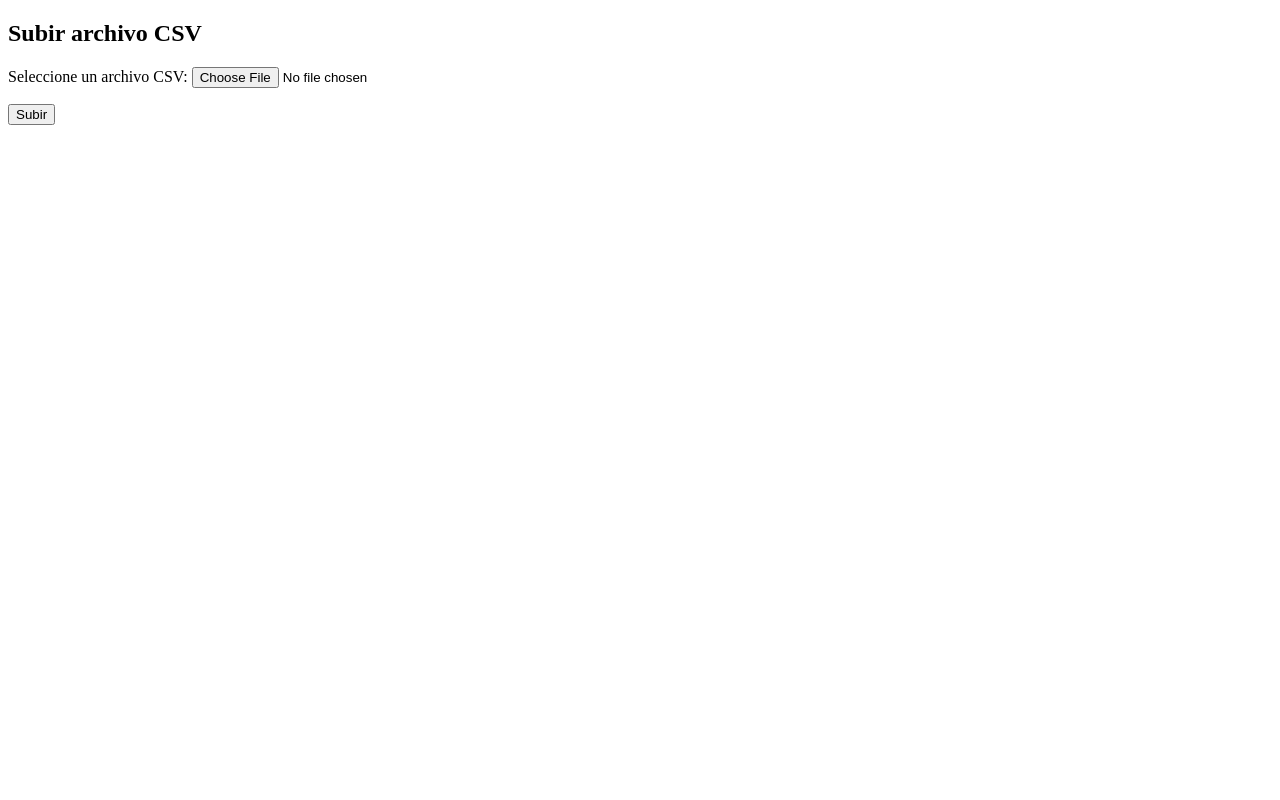
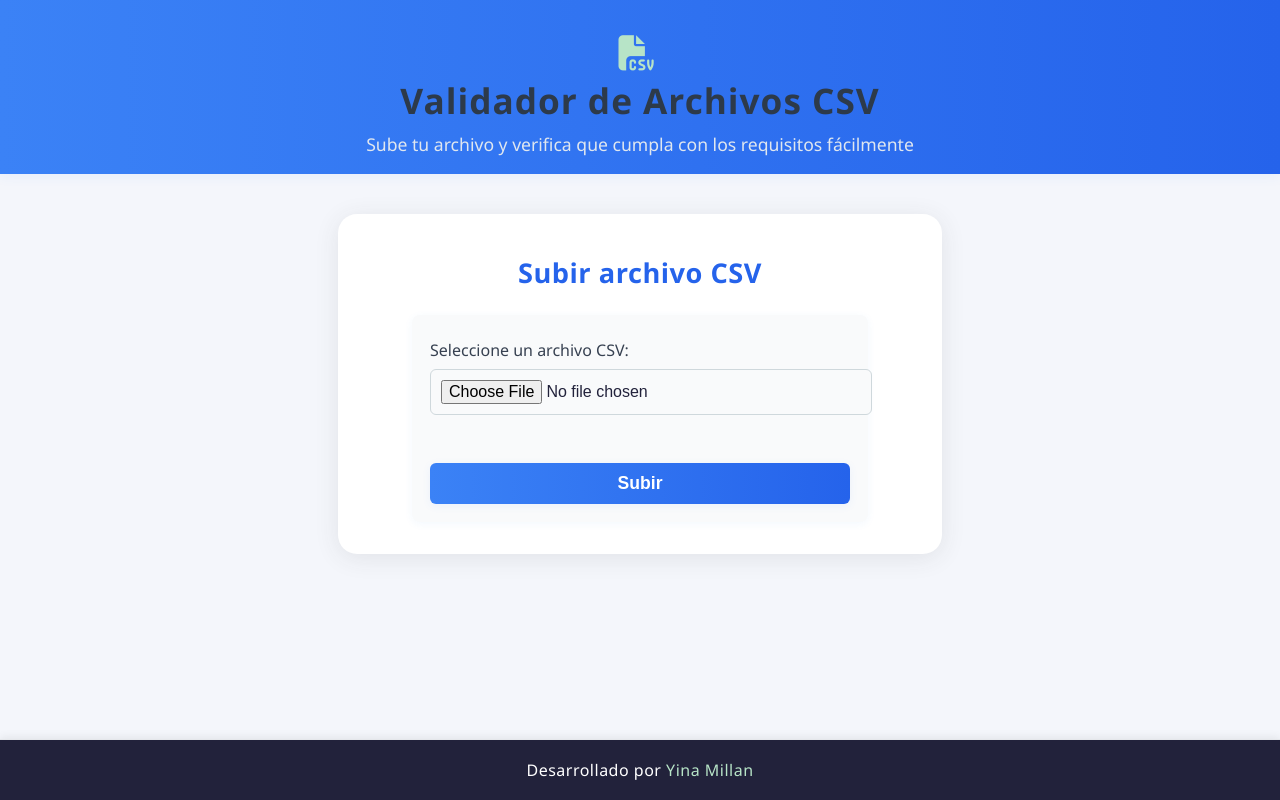
Before and after one commit to yinamq19-netizen/Actividad1, a Django app: page / in a window 1280 px wide. Run offline with Django 5.2, Linux system fonts and the light colour scheme.

Commit message:
Actualización estilo

```diff
--- /dev/null
+++ b/validador_csv/static/css/estilos.css
@@ -0,0 +1,225 @@
+body {
+    font-family: 'Roboto', Arial, sans-serif;
+    background: linear-gradient(135deg, #e0e7ff 0%, #f8fafc 100%);
+    margin: 0;
+    min-height: 100vh;
+    color: #22223b;
+}
+.container.main {
+    background: #fff;
+    max-width: 540px;
+    margin: 2.5rem auto 2rem auto;
+    border-radius: 1.2rem;
+    box-shadow: 0 4px 24px rgba(60, 60, 60, 0.10);
+    padding: 2.5rem 2rem 2rem 2rem;
+}
+footer.sticky {
+    text-align: center;
+    padding: 1.2rem 0 1.2rem 0;
+    background: #22223b;
+    color: #fff;
+    font-size: 1rem;
+    letter-spacing: 0.5px;
+    position: fixed;
+    left: 0;
+    bottom: 0;
+    width: 100%;
+    box-shadow: 0 -2px 8px rgba(0,0,0,0.07);
+}
+.logo {
+    font-size: 2.2rem;
+    color: #b7e4c7;
+    margin-right: 0.5rem;
+    vertical-align: middle;
+}
+@media (max-width: 600px) {
+    .container.main {
+        padding: 1rem 0.5rem;
+        max-width: 98vw;
+    }
+    header h1 {
+        font-size: 1.5rem;
+    }
+}
+.csv-title {
+    text-align: center;
+    margin-bottom: 24px;
+    color: #2563eb;
+    font-size: 1.7rem;
+    font-weight: 600;
+    letter-spacing: 0.5px;
+}
+.csv-btn {
+    width: 100%;
+    margin-top: 10px;
+    font-size: 1.1rem;
+    padding: 10px 0;
+    background: linear-gradient(90deg, #3b82f6 0%, #2563eb 100%);
+    color: #fff;
+    border: none;
+    border-radius: 6px;
+    font-weight: 600;
+    box-shadow: 0 2px 8px rgba(59,130,246,0.08);
+    transition: background 0.2s, box-shadow 0.2s;
+}
+.csv-btn:hover {
+    background: linear-gradient(90deg, #2563eb 0%, #3b82f6 100%);
+    box-shadow: 0 4px 16px rgba(59,130,246,0.13);
+}
+.alert-title {
+    margin: 0 0 8px 0;
+    font-size: 1.1rem;
+    font-weight: 600;
+}
+.error-list {
+    margin: 0 0 0 18px;
+    padding-left: 0;
+}
+.error-margin {
+    margin-top: 22px;
+}
+.success-margin {
+    margin-top: 22px;
+}
+.csv-form {
+    background: #f9fafb;
+    border-radius: 8px;
+    padding: 24px 18px 18px 18px;
+    box-shadow: 0 2px 8px rgba(59,130,246,0.06);
+    max-width: 420px;
+    margin: 0 auto 0 auto;
+    display: flex;
+    flex-direction: column;
+    gap: 12px;
+}
+.csv-form .form-group {
+    margin-bottom: 10px;
+}
+.csv-form label {
+    font-weight: 500;
+    color: #374151;
+}
+.csv-form input[type="file"] {
+    margin-top: 8px;
+}
+.csv-form button[type="submit"] {
+    width: 100%;
+    margin-top: 10px;
+    font-size: 1.1rem;
+    padding: 10px 0;
+}
+header {
+    background: linear-gradient(90deg, #3b82f6 0%, #2563eb 100%);
+    color: #fff;
+    padding: 28px 0 18px 0;
+    text-align: center;
+    box-shadow: 0 2px 12px rgba(59,130,246,0.08);
+    margin-bottom: 32px;
+}
+header h1 {
+    margin: 0;
+    font-size: 2.2rem;
+    letter-spacing: 1px;
+    font-weight: 700;
+}
+header p {
+    margin: 8px 0 0 0;
+    font-size: 1.1rem;
+    font-weight: 400;
+    color: #e0e7ef;
+}
+footer {
+    margin-top: 40px;
+    padding: 18px 0 10px 0;
+    text-align: center;
+    color: #7b8794;
+    font-size: 1rem;
+    background: #f1f5f9;
+    border-top: 1px solid #e5e7eb;
+}
+.container {
+    animation: fadeIn 0.7s;
+}
+@keyframes fadeIn {
+    from { opacity: 0; transform: translateY(30px); }
+    to { opacity: 1; transform: translateY(0); }
+}
+body {
+    background: #f4f6fb;
+    font-family: 'Segoe UI', Arial, sans-serif;
+    margin: 0;
+    padding: 0;
+    min-height: 100vh;
+}
+.container {
+    max-width: 600px;
+    margin: 40px auto;
+    background: #fff;
+    border-radius: 12px;
+    box-shadow: 0 4px 24px rgba(0,0,0,0.08);
+    padding: 32px 28px 28px 28px;
+}
+h1, h2, h3 {
+    color: #2d3a4a;
+    margin-top: 0;
+}
+label {
+    font-weight: 500;
+    color: #3a4a5d;
+}
+input[type="file"], input[type="text"], select {
+    width: 100%;
+    padding: 10px;
+    margin: 8px 0 16px 0;
+    border: 1px solid #cfd8dc;
+    border-radius: 6px;
+    background: #f9fafb;
+    font-size: 1rem;
+}
+button, input[type="submit"] {
+    background: #3b82f6;
+    color: #fff;
+    border: none;
+    border-radius: 6px;
+    padding: 10px 24px;
+    font-size: 1rem;
+    cursor: pointer;
+    transition: background 0.2s;
+}
+button:hover, input[type="submit"]:hover {
+    background: #2563eb;
+}
+.alert {
+    padding: 12px 18px;
+    border-radius: 6px;
+    margin-bottom: 18px;
+    font-size: 1rem;
+}
+.alert-success {
+    background: #d1fae5;
+    color: #065f46;
+    border: 1px solid #10b981;
+}
+.alert-error {
+    background: #fee2e2;
+    color: #991b1b;
+    border: 1px solid #ef4444;
+}
+table {
+    width: 100%;
+    border-collapse: collapse;
+    margin-top: 18px;
+}
+th, td {
+    padding: 10px;
+    border-bottom: 1px solid #e5e7eb;
+    text-align: left;
+}
+th {
+    background: #f1f5f9;
+}
+@media (max-width: 700px) {
+    .container {
+        padding: 16px 6px;
+    }
+}
--- a/validador_csv/templates/base.html
+++ b/validador_csv/templates/base.html
@@ -1,10 +1,24 @@
+{% load static %}
 <!DOCTYPE html>
 <html lang="es">
 <head>
     <meta charset="UTF-8">
     <title>Validador CSV</title>
+    <link rel="stylesheet" href="https://fonts.googleapis.com/css?family=Roboto:400,700&display=swap">
+    <link rel="stylesheet" href="https://cdnjs.cloudflare.com/ajax/libs/font-awesome/6.4.2/css/all.min.css">
+    <link rel="stylesheet" href="{% static 'css/estilos.css' %}">
 </head>
 <body>
-    {% block content %}{% endblock %}
+    <header>
+        <span class="logo"><i class="fa-solid fa-file-csv"></i></span>
+        <h1>Validador de Archivos CSV</h1>
+        <p>Sube tu archivo y verifica que cumpla con los requisitos fácilmente</p>
+    </header>
+    <div class="container main">
+        {% block content %}{% endblock %}
+    </div>
+    <footer class="sticky">
+        Desarrollado por <span style="color:#b7e4c7;">Yina Millan</span>
+    </footer>
 </body>
 </html>
--- a/validador_csv/templates/validador_csv/cargar_csv.html
+++ b/validador_csv/templates/validador_csv/cargar_csv.html
@@ -2,16 +2,22 @@
 {% load static %}
 
 {% block content %}
-  <h2>Subir archivo CSV</h2>
-  <form method="post" enctype="multipart/form-data">
+  <h2 class="csv-title">Subir archivo CSV</h2>
+  <form method="post" enctype="multipart/form-data" class="csv-form">
     {% csrf_token %}
-    {{ form.as_p }}
-    <button type="submit">Subir</button>
+    <div class="form-group">
+      {{ form.archivo.label_tag }}<br>
+      {{ form.archivo }}
+      {% if form.archivo.errors %}
+        <div class="alert alert-error error-margin">{{ form.archivo.errors.0 }}</div>
+      {% endif %}
+    </div>
+    <button type="submit" class="csv-btn">Subir</button>
   </form>
   {% if errores %}
-    <div style="color: red;">
-      <h3>Errores de validación:</h3>
-      <ul>
+    <div class="alert alert-error error-margin">
+      <h3 class="alert-title">Errores de validación:</h3>
+      <ul class="error-list">
         {% for error in errores %}
           <li>Fila {{ error.fila }}, Columna {{ error.columna }}: {{ error.mensaje }}</li>
         {% endfor %}
@@ -19,8 +25,8 @@
     </div>
   {% endif %}
   {% if exito %}
-    <div style="color: green;">
-      <h3>Archivo validado correctamente.</h3>
+    <div class="alert alert-success success-margin">
+      <h3 class="alert-title">Archivo validado correctamente.</h3>
     </div>
   {% endif %}
 {% endblock %}
```
Also changed, not shown: db.sqlite3 (added).
